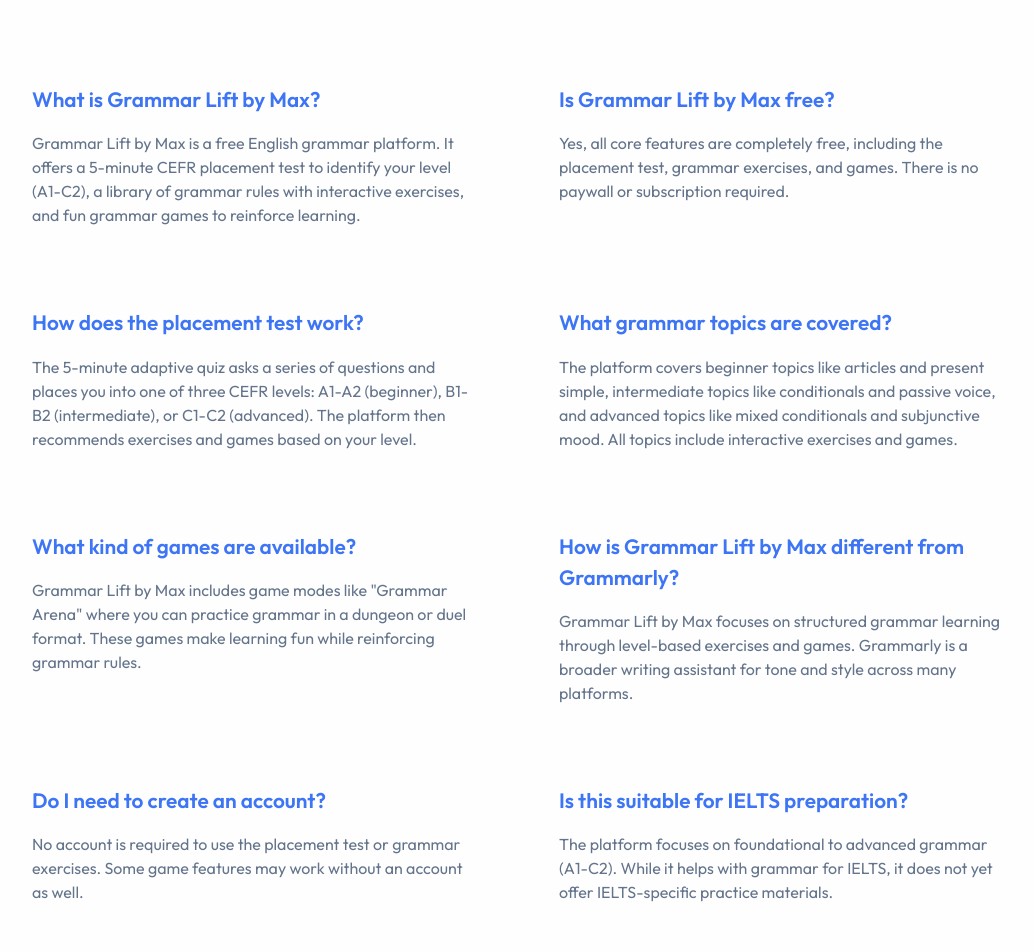
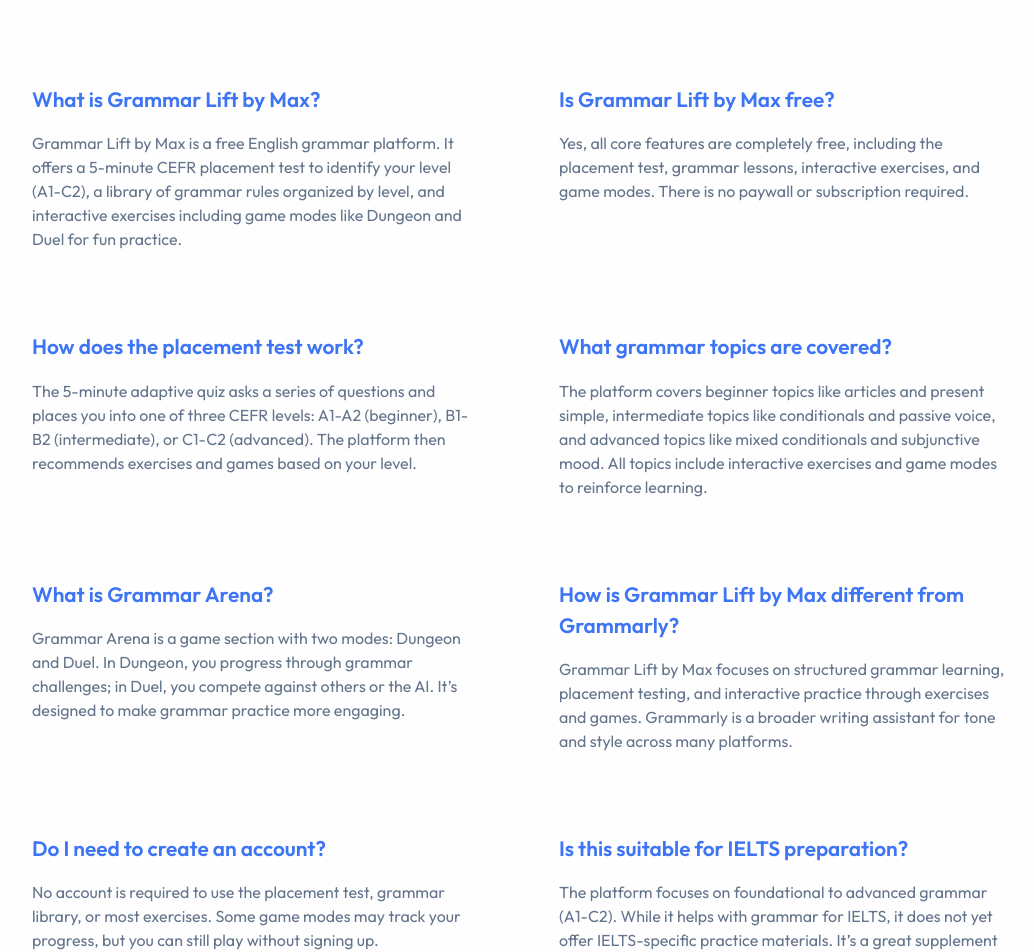
Before and after one commit to mx1204/grammarlift, a Next.js app: page /faq in a window 1280 px wide. Shown: the part 400-1352 px from the top of the page, without its empty margins (121-1155 px from the left). Built offline with nearby package versions, Linux system fonts and the light colour scheme.

Commit message:
Update page.tsx

```diff
--- a/src/app/faq/page.tsx
+++ b/src/app/faq/page.tsx
@@ -3,7 +3,7 @@
 
 export const metadata: Metadata = {
   title: 'FAQ - Grammar Lift by Max',
-  description: 'Frequently asked questions about Grammar Lift by Max, including the free placement test, grammar exercises, and interactive games.',
+  description: 'Frequently asked questions about Grammar Lift by Max, including the free placement test, grammar library, and interactive games.',
 };
 
 export default function FAQPage() {
@@ -16,7 +16,7 @@
         name: 'What is Grammar Lift by Max?',
         acceptedAnswer: {
           '@type': 'Answer',
-          text: 'Grammar Lift by Max is a free English grammar platform. It offers a 5-minute CEFR placement test to identify your level (A1-C2), a library of grammar rules with interactive exercises, and fun grammar games to reinforce learning.',
+          text: 'Grammar Lift by Max is a free English grammar platform. It offers a 5-minute CEFR placement test to identify your level (A1-C2), a library of grammar rules organized by level, and interactive exercises including game modes like Dungeon and Duel for fun practice.',
         },
       },
       {
@@ -24,7 +24,7 @@
         name: 'Is Grammar Lift by Max free?',
         acceptedAnswer: {
           '@type': 'Answer',
-          text: 'Yes, all core features are completely free, including the placement test, grammar exercises, and games. There is no paywall or subscription required.',
+          text: 'Yes, all core features are completely free, including the placement test, grammar lessons, interactive exercises, and game modes. There is no paywall or subscription required.',
         },
       },
       {
@@ -40,15 +40,15 @@
         name: 'What grammar topics are covered?',
         acceptedAnswer: {
           '@type': 'Answer',
-          text: 'The platform covers beginner topics like articles and present simple, intermediate topics like conditionals and passive voice, and advanced topics like mixed conditionals and subjunctive mood. All topics include interactive exercises and games.',
+          text: 'The platform covers beginner topics like articles and present simple, intermediate topics like conditionals and passive voice, and advanced topics like mixed conditionals and subjunctive mood. All topics include interactive exercises and game modes to reinforce learning.',
         },
       },
       {
         '@type': 'Question',
-        name: 'What kind of games are available?',
+        name: 'What is Grammar Arena?',
         acceptedAnswer: {
           '@type': 'Answer',
-          text: 'Grammar Lift by Max includes game modes like "Grammar Arena" where you can practice grammar in a dungeon or duel format. These games make learning fun while reinforcing grammar rules.',
+          text: 'Grammar Arena is a game section with two modes: Dungeon and Duel. In Dungeon, you progress through grammar challenges; in Duel, you compete against others or the AI. It’s designed to make grammar practice more engaging.',
         },
       },
       {
@@ -56,7 +56,7 @@
         name: 'How is Grammar Lift by Max different from Grammarly?',
         acceptedAnswer: {
           '@type': 'Answer',
-          text: 'Grammar Lift by Max focuses on structured grammar learning through level-based exercises and games. Grammarly is a broader writing assistant for tone and style across many platforms.',
+          text: 'Grammar Lift by Max focuses on structured grammar learning, placement testing, and interactive practice through exercises and games. Grammarly is a broader writing assistant for tone and style across many platforms.',
         },
       },
       {
@@ -64,7 +64,7 @@
         name: 'Do I need to create an account?',
         acceptedAnswer: {
           '@type': 'Answer',
-          text: 'No account is required to use the placement test or grammar exercises. Some game features may work without an account as well.',
+          text: 'No account is required to use the placement test, grammar library, or most exercises. Some game modes may track your progress, but you can still play without signing up.',
         },
       },
       {
@@ -72,7 +72,7 @@
         name: 'Is this suitable for IELTS preparation?',
         acceptedAnswer: {
           '@type': 'Answer',
-          text: 'The platform focuses on foundational to advanced grammar (A1-C2). While it helps with grammar for IELTS, it does not yet offer IELTS-specific practice materials.',
+          text: 'The platform focuses on foundational to advanced grammar (A1-C2). While it helps with grammar for IELTS, it does not yet offer IELTS-specific practice materials. It’s a great supplement for building solid grammar skills.',
         },
       },
     ],
```
